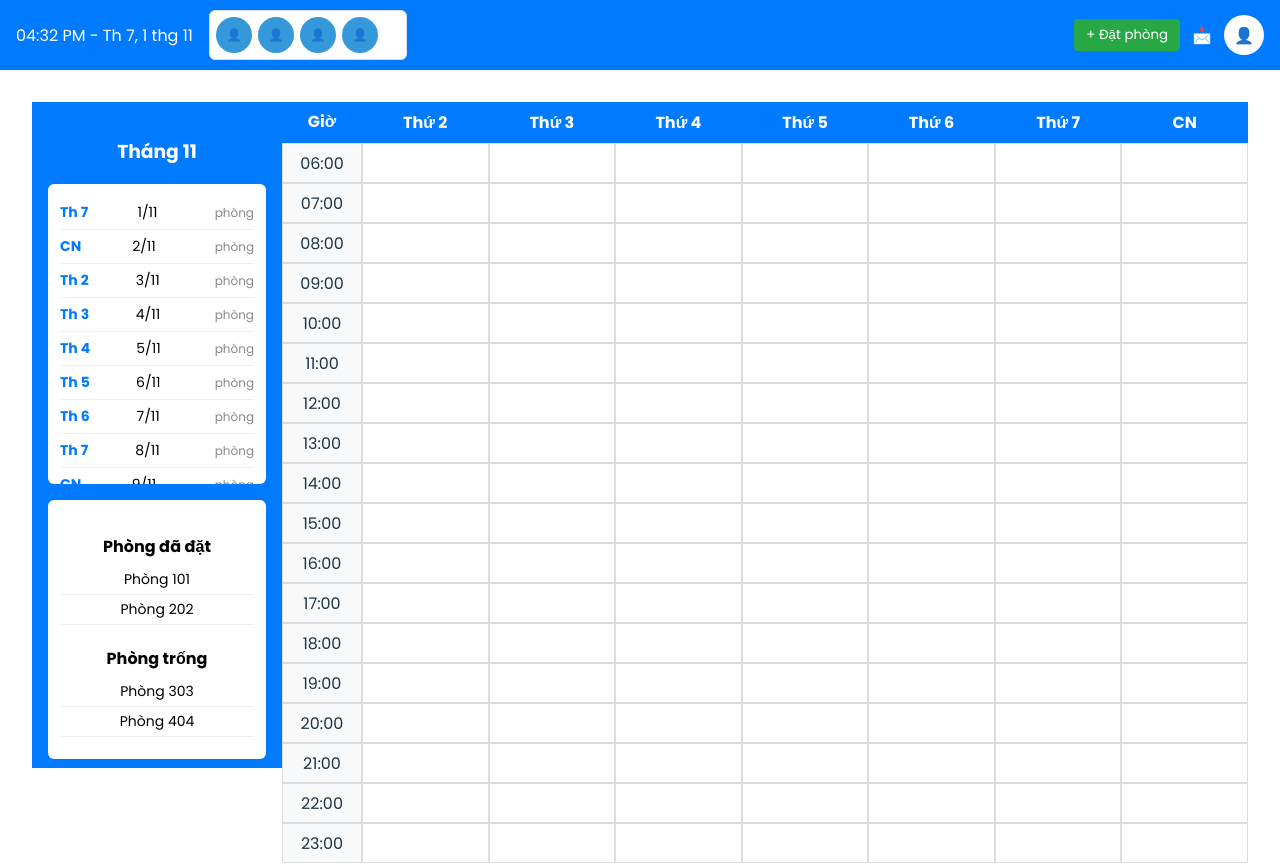
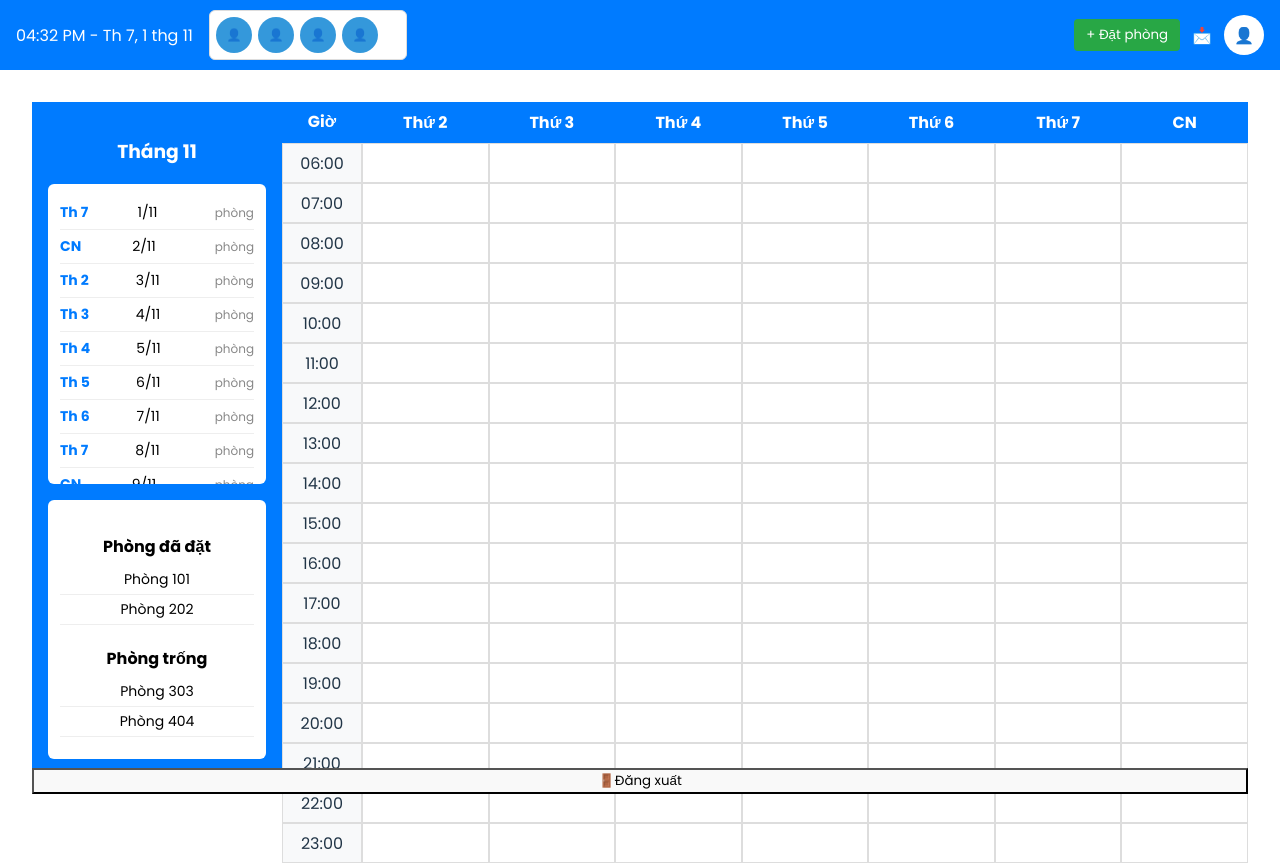
Before and after one commit to DangTrongLuong/meeting-scheduling-system-frontend, a React (Vite) app: page /dashboard in a window 1280 px wide. Built offline with nearby package versions, Linux system fonts and the light colour scheme; sample sign-in values are in the browser's storage.

Commit message:
Thêm nút đăng xuất

```diff
--- a/src/pages/Dashboard.jsx
+++ b/src/pages/Dashboard.jsx
@@ -44,6 +44,44 @@ export default function Dashboard() {
     const interval = setInterval(updateTime, 60000);
     return () => clearInterval(interval);
   }, []);
+
+  const handleLogout = async () => {
+    try {
+      const token = localStorage.getItem('token') || sessionStorage.getItem('token');
+
+      // Call API to invalidate token on backend
+      const response = await fetch('/api/auth/logout', {
+        method: 'POST',
+        headers: {
+          'Content-Type': 'application/json',
+          'Authorization': `Bearer ${token}`
+        }
+      });
+
+      if (response.ok) {
+        // Clear local storage
+        localStorage.removeItem('token');
+        sessionStorage.removeItem('token');
+        localStorage.removeItem('user');
+        sessionStorage.removeItem('user');
+
+        // Redirect to login page
+        window.location.href = '/login';
+      } else {
+        console.error('Logout failed');
+        // Still clear local storage even if API call fails
+        localStorage.clear();
+        sessionStorage.clear();
+        window.location.href = '/login';
+      }
+    } catch (error) {
+      console.error('Error during logout:', error);
+      // Clear storage and redirect even on error
+      localStorage.clear();
+      sessionStorage.clear();
+      window.location.href = '/login';
+    }
+  };
 
   return (
     <div className="dashboard">
@@ -147,6 +185,12 @@ export default function Dashboard() {
           </div>
         </div>
       )}
+
+      {/* Logout Button */}
+      <button className="logout-btn" onClick={handleLogout}>
+        <span className="logout-icon">🚪</span>
+        Đăng xuất
+      </button>
     </div>
   );
 }
```
